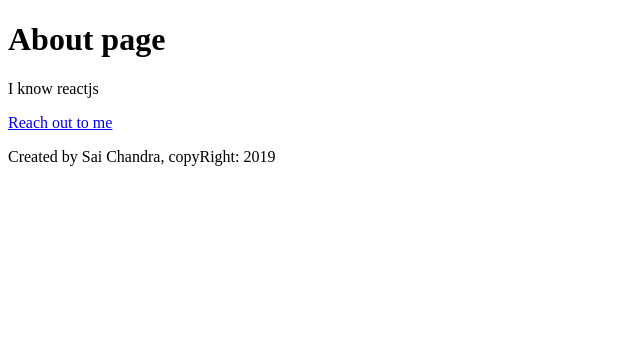
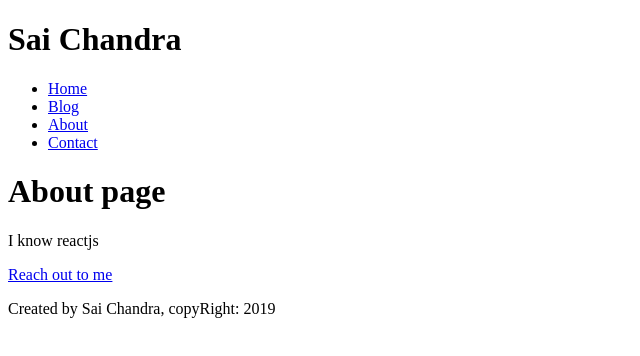
Before and after one commit to SaiChandra2896/Gatsbyjs-, a Gatsby site: page /about in a window 1280 px wide. Shown: the whole page, without its empty margins (0-640 px from the left). Built offline with nearby package versions, Linux system fonts and the light colour scheme; Gatsby itself is replaced by a stand-in of ours.

Commit message:
add header component

```diff
--- /dev/null
+++ b/src/components/header.js
@@ -0,0 +1,29 @@
+import React from "react"
+
+import { Link } from "gatsby"
+
+const Header = () => {
+  return (
+    <header>
+      <h1>Sai Chandra</h1>
+      <nav>
+        <ul>
+          <li>
+            <Link to="/">Home</Link>
+          </li>
+          <li>
+            <Link to="/blog">Blog</Link>
+          </li>
+          <li>
+            <Link to="/about">About</Link>
+          </li>
+          <li>
+            <Link to="/contact">Contact</Link>
+          </li>
+        </ul>
+      </nav>
+    </header>
+  )
+}
+
+export default Header
--- a/src/pages/about.js
+++ b/src/pages/about.js
@@ -2,10 +2,12 @@ import React from "react"
 import { Link } from "gatsby"
 
 import Footer from "../components/footer"
+import Header from "../components/header"
 
 const AboutPage = () => {
   return (
     <div>
+      <Header />
       <h1>About page</h1>
       <p>I know reactjs</p>
       <p>
--- a/src/pages/blog.js
+++ b/src/pages/blog.js
@@ -1,10 +1,12 @@
 import React from "react"
 
 import Footer from "../components/footer"
+import Header from "../components/header"
 
 const BlogPage = () => {
   return (
     <div>
+      <Header />
       <h1>Blog</h1>
       <p>Posts will show up later here</p>
       <Footer />
--- a/src/pages/contact.js
+++ b/src/pages/contact.js
@@ -1,10 +1,12 @@
 import React from "react"
 
 import Footer from "../components/footer"
+import Header from "../components/header"
 
 const ContactPage = () => {
   return (
     <div>
+      <Header />
       <h1>Contact</h1>
       <p>
         call me at{" "}
--- a/src/pages/index.js
+++ b/src/pages/index.js
@@ -2,10 +2,12 @@ import React from "react"
 import { Link } from "gatsby"
 
 import Footer from "../components/footer"
+import Header from "../components/header"
 
 const IndexPage = () => {
   return (
     <div>
+      <Header />
       <h1>Hello!</h1>
       <h2>I'm SaiChandra, a full-stack developer living in Hyderabad</h2>
       <p>
```
